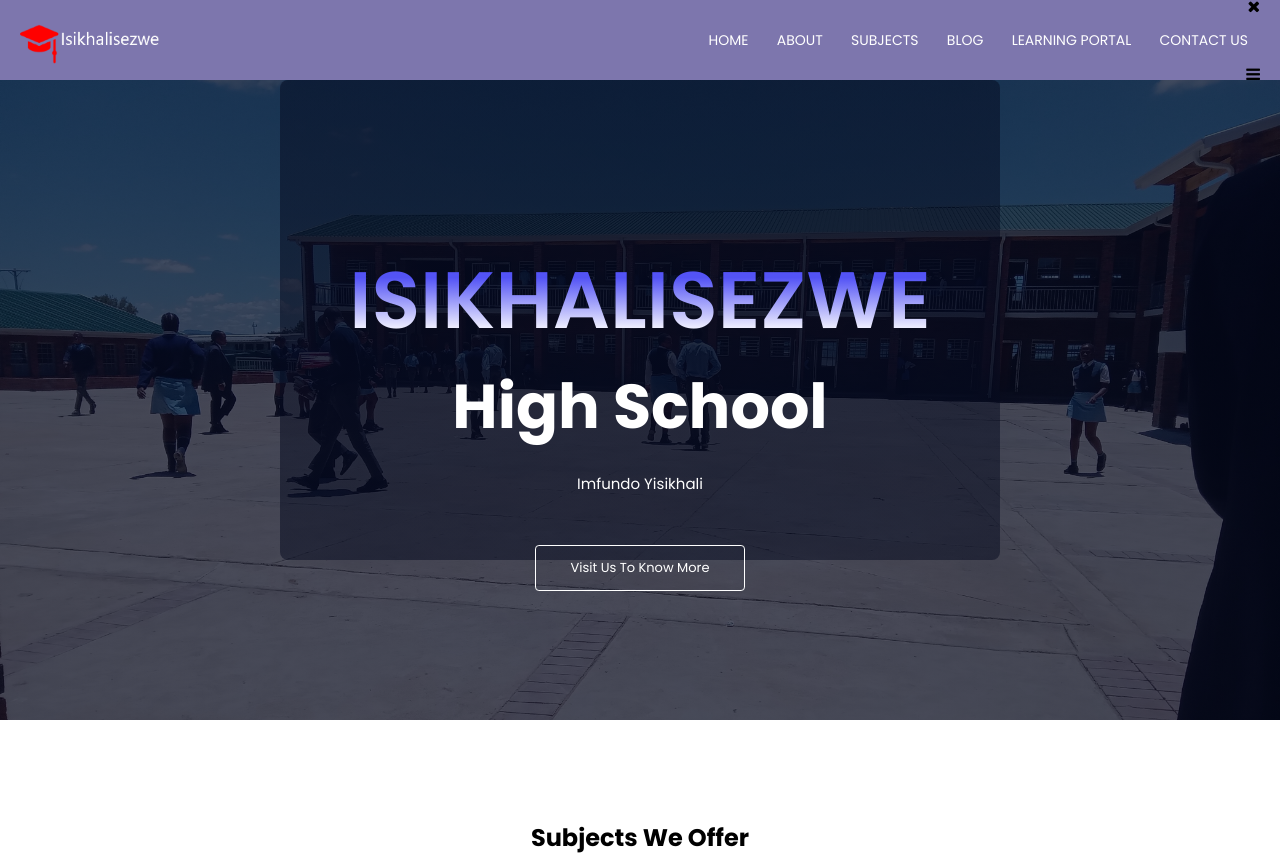
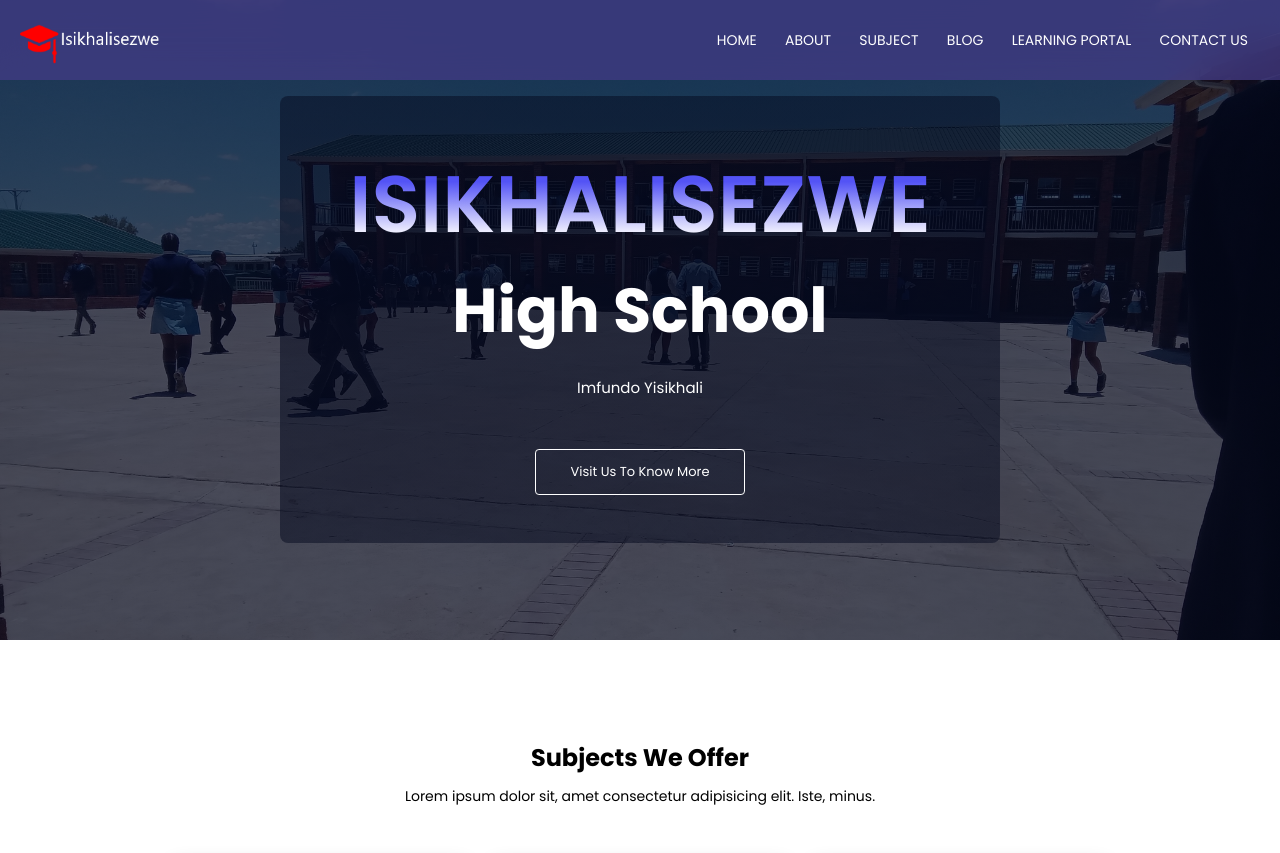
Before and after one commit to ClaudeMonareng/isikhalisezwe, a PHP site: page /index.html in a window 1280 px wide. Shown: the top 853 px of the page. Run offline with PHP 8.4, Linux system fonts and the light colour scheme.

Commit message:
latest front-end changes

```diff
--- a/index.html
+++ b/index.html
@@ -19,12 +19,12 @@
             <div class="nav-links" id="navLinks">
                 <i class="fa fa-times" onclick="hideMenu()"></i>
                 <ul>
-                    <li><a href="index.html">HOME</a></li>
-                    <li><a href="./public/about.html">ABOUT</a></li>
-                    <li><a href="./public/subjects.html">SUBJECTS </a></li>
-                    <li><a href="https://claudemonareng.github.io/fine-point">BLOG</a></li>
-                    <li><a href="./public/learning_portal.html">LEARNING PORTAL</a></li>
-                    <li><a href="./public/contact-us.html">CONTACT US</a></li>
+                    <li><a href="index.html">Home</a></li>
+                    <li><a href="./public/about.html">About</a></li>
+                    <li><a href="./public/subjects.html">Subject </a></li>
+                    <li><a href="https://claudemonareng.github.io/fine-point">Blog</a></li>
+                    <li><a href="./public/learning_portal.html">Learning Portal</a></li>
+                    <li><a href="./public/contact-us.html">Contact Us</a></li>
                 </ul>
                 <i class="fa fa-bars" onclick="showMenu()"></i>
             </div>
@@ -239,7 +239,7 @@
 
     <section class="cta section">
         <h1>Admissions <span>2025</span></h1>
-        <a href="./public/registration-form.php" class="hero-btn">Online Registration Welcome</a>
+        <a href="./public/registration-form.php" class="admin-btn">Online Registration Welcome</a>
     </section>
 
     <!-- FOOTER -->
--- a/public/style.css
+++ b/public/style.css
@@ -12,9 +12,9 @@
 }
 
 /* BUTTONS */
-/* MORE INFORMATION BUTTON */
+/* ADMISSION BUTTON */
 
-.hero-btn {
+.admin-btn {
     border: 1px solid #ffffff;
     background: transparent;
     display: inline-block;
@@ -222,7 +222,7 @@
     width: 100%;
 }
 
-.section .fa {
+nav .fa {
     display: none;
 }
 
@@ -237,14 +237,16 @@
     border-radius: .5em;
     text-align: center;
     color: #fff;
-    padding: 10em 0;
+    padding: 3em 0;
+    top: 6em;
     width: 45em;
+    max-width: 100%;
     max-height: 60vh;
-    max-width: 1150px;
-    margin: 5em auto 0 auto;
+    margin: 0 auto;
 }
 
 .text-box span {
+    position: relative;
     margin-top: 10em;
     font-size: 80px;
     font-weight: 600;
```
Also changed, not shown: other parts of public/style.css (+16 -45 lines).
